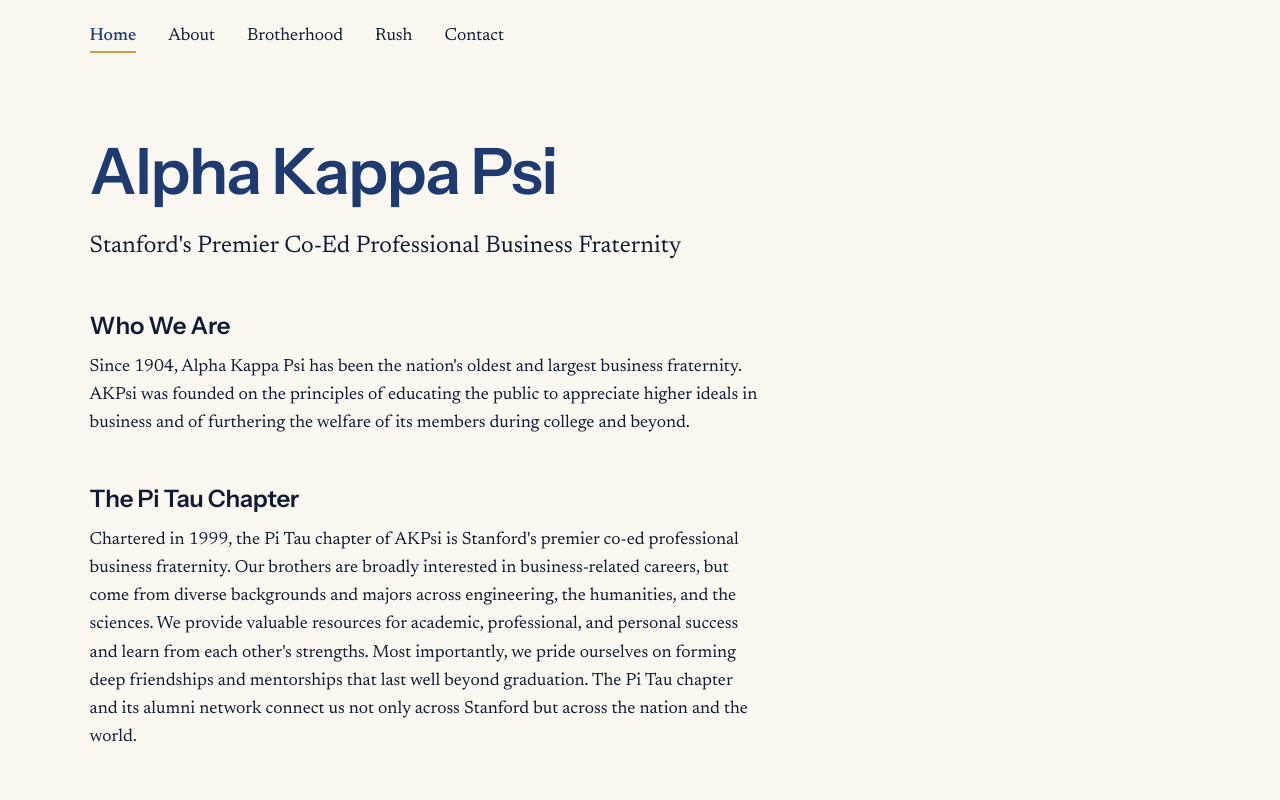
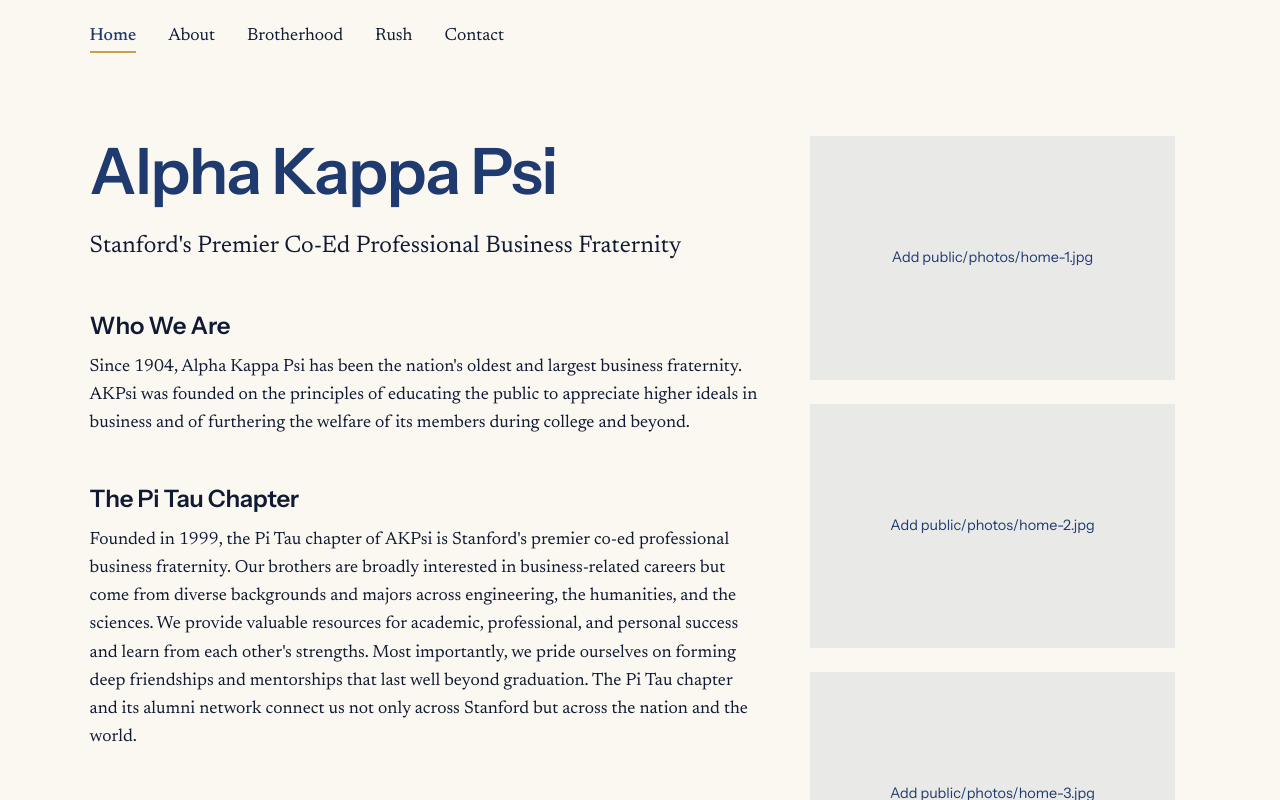
Before and after one commit to akpsiatstanford/website, a Next.js app: page / in a window 1280 px wide. Shown: the top 800 px of the page. Built offline with nearby package versions, Linux system fonts and the light colour scheme.

Commit message:
add formatted photos

```diff
--- /dev/null
+++ b/app/_components/PagePhoto.module.css
@@ -0,0 +1,53 @@
+.photo {
+  position: relative;
+  aspect-ratio: 3 / 2;
+  margin: 0;
+  overflow: hidden;
+  background: rgb(31 58 110 / 0.08);
+}
+
+.photo img {
+  object-fit: cover;
+}
+
+.missing {
+  position: absolute;
+  inset: 0;
+  display: grid;
+  place-items: center;
+  padding: 1rem;
+  color: var(--navy);
+  font-family: var(--font-sans), system-ui, sans-serif;
+  font-size: 0.9rem;
+  text-align: center;
+}
+
+/* Matches the 3rem above each h2 (the margins collapse), so the gap is the same on both sides. */
+.inline {
+  margin-block: 3rem;
+}
+
+/* Only the photo at the very top of the page; photos that start a section keep their gap. */
+main > .inline:first-child {
+  margin-top: 0;
+}
+
+.column {
+  display: none;
+}
+
+/* Text is capped at 42rem (globals.css), so photos fill the space to its right. */
+@media (min-width: 72rem) {
+  .inline {
+    display: none;
+  }
+
+  .column {
+    display: flex;
+    flex-direction: column;
+    gap: 1.5rem;
+    float: right;
+    width: min(26rem, 100% - 45rem);
+    margin: 0 0 1.5rem 3rem;
+  }
+}
--- /dev/null
+++ b/app/_components/PagePhoto.tsx
@@ -0,0 +1,41 @@
+import fs from "node:fs";
+import path from "node:path";
+import Image from "next/image";
+import styles from "./PagePhoto.module.css";
+
+export type Photo = {
+  // Path under public/, e.g. "/photos/home-1.jpg".
+  src: string;
+  alt: string;
+};
+
+// Mobile: sits between sections. Put it before the heading it belongs with.
+export default function PagePhoto(photo: Photo) {
+  return <Frame photo={photo} className={styles.inline} sizes="100vw" />;
+}
+
+// Desktop: stacks every photo in one column to the right of the text, evenly spaced.
+// Put it before the title in <main>, which needs `display: flow-root`.
+export function PhotoColumn({ photos }: { photos: Photo[] }) {
+  return (
+    <div className={styles.column}>
+      {photos.map((photo) => (
+        <Frame key={photo.src} photo={photo} sizes="416px" />
+      ))}
+    </div>
+  );
+}
+
+function Frame({ photo, className, sizes }: { photo: Photo; className?: string; sizes: string }) {
+  const exists = fs.existsSync(path.join(process.cwd(), "public", photo.src));
+
+  return (
+    <figure className={`${styles.photo} ${className ?? ""}`}>
+      {exists ? (
+        <Image src={photo.src} alt={photo.alt} fill sizes={sizes} />
+      ) : (
+        <span className={styles.missing}>Add public{photo.src}</span>
+      )}
+    </figure>
+  );
+}
--- a/app/page.tsx
+++ b/app/page.tsx
@@ -1,10 +1,20 @@
 import Link from "next/link";
 import ExternalLink from "./_components/ExternalLink";
+import PagePhoto, { PhotoColumn, type Photo } from "./_components/PagePhoto";
 import styles from "./page.module.css";
+
+const photos: Photo[] = [
+  { src: "/photos/home-1.jpg", alt: "" },
+  { src: "/photos/home-2.jpg", alt: "" },
+  { src: "/photos/home-3.jpg", alt: "" },
+];
 
 export default function HomePage() {
   return (
-    <main>
+    <main className={styles.page}>
+      <PagePhoto {...photos[0]} />
+      <PhotoColumn photos={photos} />
+
       <h1 className={styles.title}>Alpha Kappa Psi</h1>
       <p className={styles.subtitle}>
         Stanford's Premier Co-Ed Professional Business Fraternity
@@ -20,10 +30,11 @@ export default function HomePage() {
       </section>
 
       <section>
+        <PagePhoto {...photos[1]} />
         <h2>The Pi Tau Chapter</h2>
         <p>
-          Chartered in 1999, the Pi Tau chapter of AKPsi is Stanford's premier co-ed professional business fraternity.
-          Our brothers are broadly interested in business-related careers, but come from diverse backgrounds
+          Founded in 1999, the Pi Tau chapter of AKPsi is Stanford's premier co-ed professional business fraternity.
+          Our brothers are broadly interested in business-related careers but come from diverse backgrounds
           and majors across engineering, the humanities, and the sciences.
           We provide valuable resources for academic, professional, and personal success and learn from each other's strengths.
           Most importantly, we pride ourselves on forming deep friendships and mentorships that last well beyond graduation.
@@ -32,6 +43,7 @@ export default function HomePage() {
       </section>
 
       <section>
+        <PagePhoto {...photos[2]} />
         <h2>Join The Brotherhood</h2>
         <p>
           Learn more about our <Link href="/brotherhood">brothers</Link> and see how AKPsi can help you grow your
```
